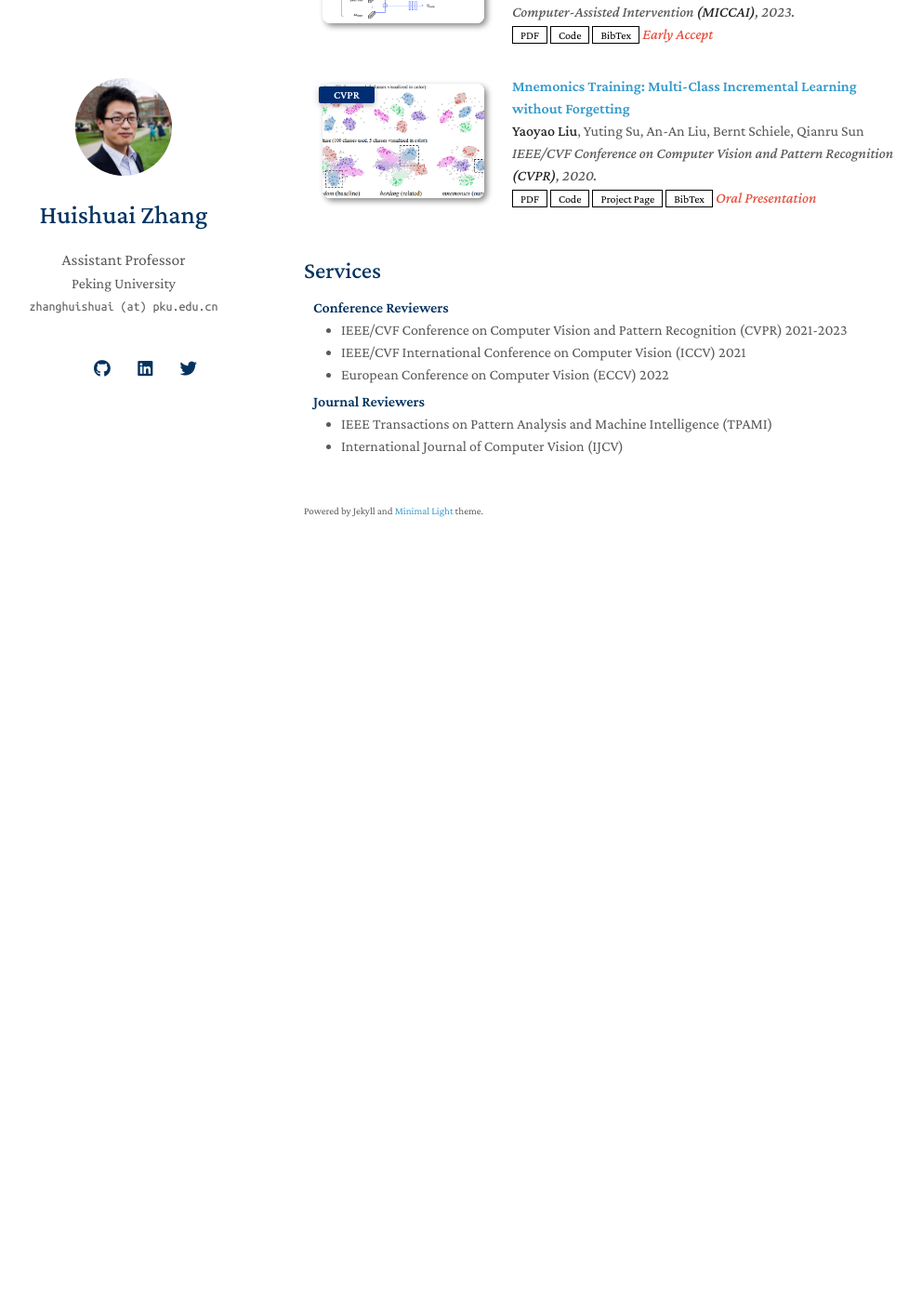
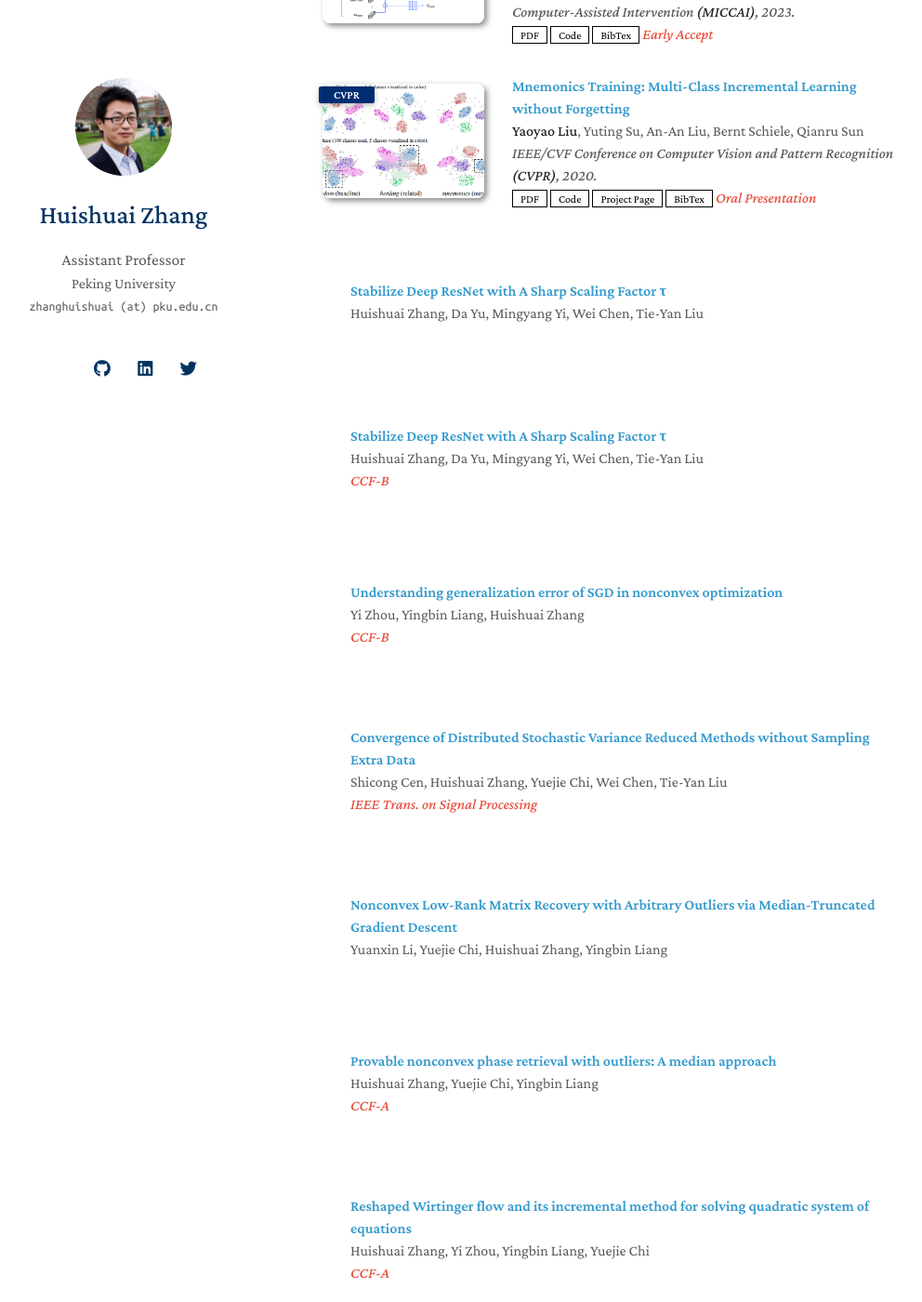
Before and after one commit to huishuai-git/huishuai-git.github.io, a Jekyll site: the page built from index.md, in a window 1280 px wide and 1400 px high, scrolled down 518 px. Shown: the whole window at 93% size, without its empty margins (143-1135 px from the left). Built offline with Jekyll 4.4.1, drawn with Linux system fonts in a browser that asks for light colours; nearby versions of some CDN libraries; a style sheet for code colours, icons or effects is not loaded; our own code applies the rules of GitHub Pages for plain Markdown files; before the commit the page ends 1148 px from its top, so only the background shows below that; some of the changed text lies outside the part shown.

Commit message:
add publication of journals

```diff
--- a/_data/publications.yml
+++ b/_data/publications.yml
@@ -20,3 +20,48 @@ main:
     bibtex: https://class-il.mpi-inf.mpg.de/mnemonics/
     notes: Oral Presentation
     image: ./assets/img/teaser_example.png
+
+  - title: "Stabilize Deep ResNet with A Sharp Scaling Factor τ"
+    authors: "Huishuai Zhang, Da Yu, Mingyang Yi, Wei Chen, Tie-Yan Liu"
+    journal_short: "CCF-B"
+    journal: "Machine Learning, Springer, 2022"
+    notes: ""
+
+  - title: "Stabilize Deep ResNet with A Sharp Scaling Factor τ"
+    authors: "Huishuai Zhang, Da Yu, Mingyang Yi, Wei Chen, Tie-Yan Liu"
+    journal: "Machine Learning, Springer, 2022"
+    notes: "CCF-B"
+
+  - title: "Understanding generalization error of SGD in nonconvex optimization"
+    authors: "Yi Zhou, Yingbin Liang, Huishuai Zhang"
+    journal: "Machine Learning, Springer, 2022"
+    notes: "CCF-B"
+
+  - title: "Convergence of Distributed Stochastic Variance Reduced Methods without Sampling Extra Data"
+    authors: "Shicong Cen, Huishuai Zhang, Yuejie Chi, Wei Chen, Tie-Yan Liu"
+    journal: "IEEE Transactions on Signal Processing, vol. 68, pp. 3976-3989, 2020"
+    notes: "IEEE Trans. on Signal Processing"
+
+  - title: "Nonconvex Low-Rank Matrix Recovery with Arbitrary Outliers via Median-Truncated Gradient Descent"
+    authors: "Yuanxin Li, Yuejie Chi, Huishuai Zhang, Yingbin Liang"
+    journal: "Information and Inference: A Journal of the IMA, vol. 9, no. 2, pp. 289-325, 2020"
+
+  - title: "Provable nonconvex phase retrieval with outliers: A median approach"
+    authors: "Huishuai Zhang, Yuejie Chi, Yingbin Liang"
+    journal: "IEEE Transactions on Information Theory, 2018"
+    notes: "CCF-A"
+
+  - title: "Reshaped Wirtinger flow and its incremental method for solving quadratic system of equations"
+    authors: "Huishuai Zhang, Yi Zhou, Yingbin Liang, Yuejie Chi"
+    journal: "Journal of Machine Learning Research, 2017"
+    notes: "CCF-A"
+
+  - title: "Multi-key generation over a cellular model with a helper"
+    authors: "Huishuai Zhang, Yingbin Liang, Lifeng Lai, Shlomo Shamai"
+    journal: "IEEE Transactions on Information Theory, 2017"
+    notes: "CCF-A"
+
+  - title: "The capacity region of the source-type model for secret key and private key generation"
+    authors: "Huishuai Zhang, Lifeng Lai, Yingbin Liang, Hua Wang"
+    journal: "IEEE Transaction on Information Theory, 60(10):6389-6398, October 2014"
+    notes: "CCF-A"
--- a/index.md
+++ b/index.md
@@ -5,13 +5,13 @@ layout: homepage
 ## About Me
 
 
-Hello! This is Huishuai Zhang. I am an assistant professor at [Wangxuan Institute of Computer Technology](https://www.icst.pku.edu.cn), Peking Universy. Before joining academia I was a Principal Researcher at [Microsoft Research Asia](https://www.microsoft.com/en-us/research/lab/microsoft-research-asia/). My research work aims at understanding the fundamental limits of machine learning, designing efficient and robust learning algorithms.
+Hello! This is Huishuai Zhang. I am an assistant professor at [Wangxuan Institute of Computer Technology](https://www.icst.pku.edu.cn), Peking Universy. Before joining academia, I was a Principal Researcher at [Microsoft Research Asia](https://www.microsoft.com/en-us/research/lab/microsoft-research-asia/). My research work aims at understanding the fundamental limits of machine learning, designing efficient and robust learning algorithms.
 
 
 
 ## Research Interests
 
-- **Large Language Model**, **Machine Learning:**, **Differential Privacy**
+- **Large Language Model**, **Machine Learning**, **Differential Privacy**
 
 ## News
 
```
